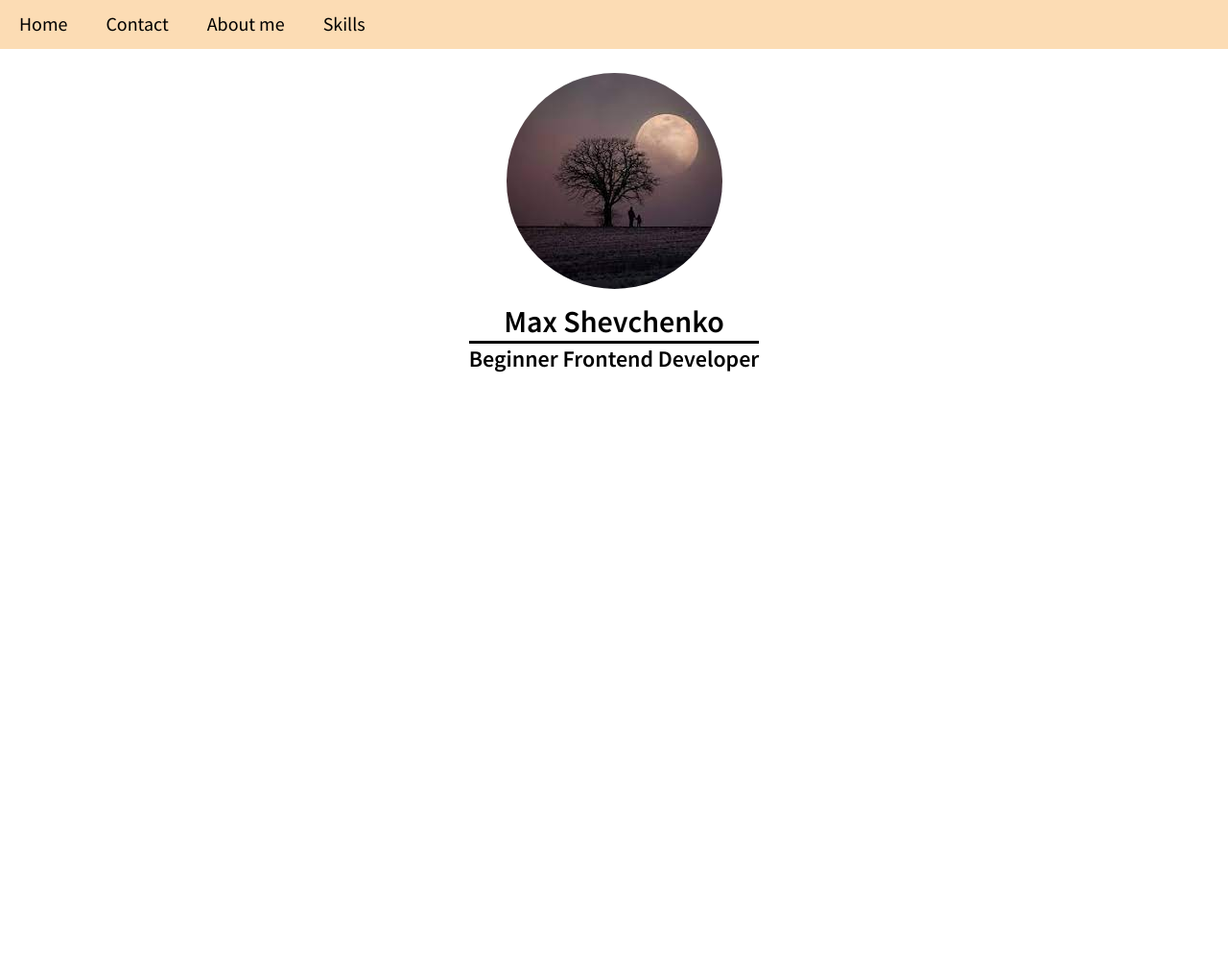
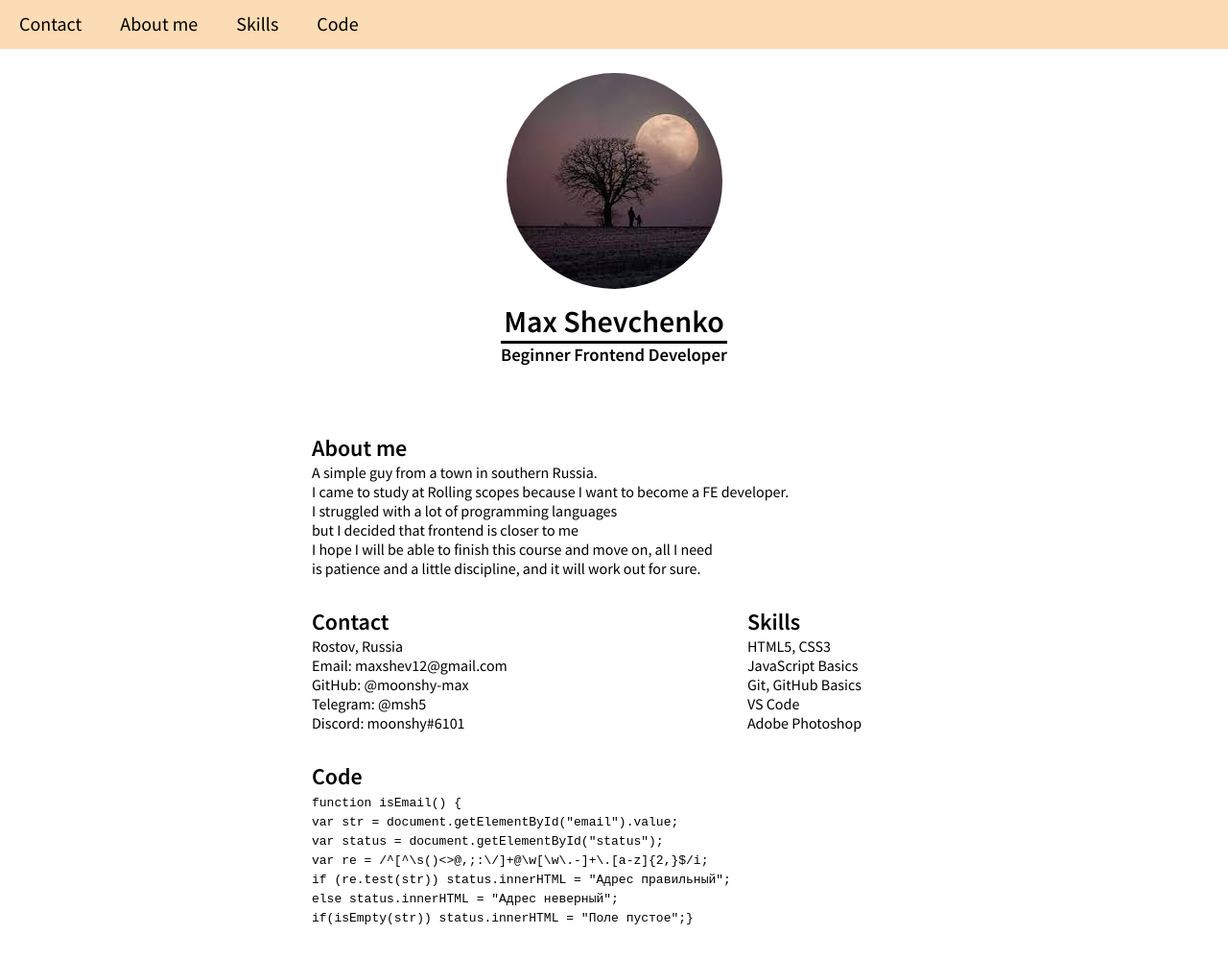
Before and after one commit to moonshy-max/rsschool-cv, a plain HTML site: page index.html in a window 1280 px wide. Shown: the whole page at 96% size. Before the commit the page ends 800 px from the top, so only its background shows below. Drawn offline with Linux system fonts and the light colour scheme.

Commit message:
feat: add info section and css style for him

```diff
--- a/css/style.css
+++ b/css/style.css
@@ -14,18 +14,20 @@ body{
     background-color: rgb(252, 220, 180);
 }
 
+ul{
+    list-style: none;
+}
+
 .nav-list{
     display: flex;
     justify-content: flex-start;
     align-items: center;
-    list-style: none;
 }
 
 .nav-link {
     padding: 0 20px;
     line-height: 50px;
-
-  }
+}
 
  .nav-link a{
     text-decoration: none;
@@ -39,7 +41,7 @@ body{
  }
 
  .main{
-    padding: 25px 100px;
+    padding: 25px 200px;
  }
 
  .main-card{
@@ -57,3 +59,15 @@ body{
     margin-top: 10px;
     text-align: center;
  }
+
+ .section-info{
+    margin-top: 50px;
+    display: flex;
+    flex-wrap: wrap;
+    align-content: space-between;
+    align-items: center;
+ }
+
+ .section-item{
+    margin: 20px 125px 10px
+ }
--- a/index.html
+++ b/index.html
@@ -17,10 +17,10 @@
     <header class="header">
         <nav class="nav">
             <ul class="nav-list">
-                <li class="nav-link"><a href="#home">Home</a></li>
                 <li class="nav-link"><a href="#contact">Contact</a></li>
                 <li class="nav-link"><a href="#about">About me</a></li>
                 <li class="nav-link"><a href="#skills">Skills</a></li>
+                <li class="nav-link"><a href="#code">Code</a></li>
             </ul>
         </nav>
     </header>
@@ -33,12 +33,65 @@
             <div class="card-name">
                 <h1>Max Shevchenko</h1>
                 <hr size="3px" color="black">
-                <h2>Beginner Frontend Developer</h2>
+                <h3>Beginner Frontend Developer</h3>
             </div>
         </div>
 
-        <div class="cards-info">
-
+        <div class="section-info">
+            <div class="section-item" id="about">
+                <h2>About me</h2>
+                <p>A simple guy from a town in southern Russia. <br>
+                    I came to study at Rolling scopes because I want to become a FE developer. <br>
+                    I struggled with a lot of programming languages <br>
+                    but I decided that frontend is closer to me<br>
+                    I hope I will be able to finish this course and move on, all I need <br>
+                    is patience and a little discipline, and it will work out for sure. <br>
+                </p>
+            </div>
+            <div class="section-item" id="contact">
+                <h2 class="card-title">
+                    Contact
+                </h2>
+                <ul class="card-list">
+                    <li class="card-list-item">
+                        Rostov, Russia
+                    </li>
+                    <li class="card-list-item">
+                        Email: maxshev12@gmail.com
+                    </li>
+                    <li class="card-list-item">
+                        GitHub: @moonshy-max
+                    </li>
+                    <li class="card-list-item">
+                        Telegram: @msh5
+                    </li>
+                    <li class="card-list-item">
+                        Discord: moonshy#6101
+                    </li>
+                </ul>
+            </div>
+            <div class="section-item" id="skills">
+                <h2>Skills</h2>
+                <ul class="card-list">
+                    <li class="card-list-item">HTML5, CSS3</li>
+                    <li class="card-list-item">JavaScript Basics</li>
+                    <li class="card-list-item">Git, GitHub Basics</li>
+                    <li class="card-list-item">VS Code</li>
+                    <li class="card-list-item">Adobe Photoshop</li>
+                </ul>
+            </div>
+            <div class="section-item" id="code">
+                <h2>Code</h2>
+                <code>
+                    function isEmail() { <br>
+                    var str = document.getElementById("email").value; <br>
+                    var status = document.getElementById("status"); <br>
+                    var re = /^[^\s()<>@,;:\/]+@\w[\w\.-]+\.[a-z]{2,}$/i; <br>
+                    if (re.test(str)) status.innerHTML = "Адрес правильный"; <br>
+                    else status.innerHTML = "Адрес неверный"; <br>
+                    if(isEmpty(str)) status.innerHTML = "Поле пустое";} <br>
+                </code>
+            </div>
         </div>
     </main>
 
```
